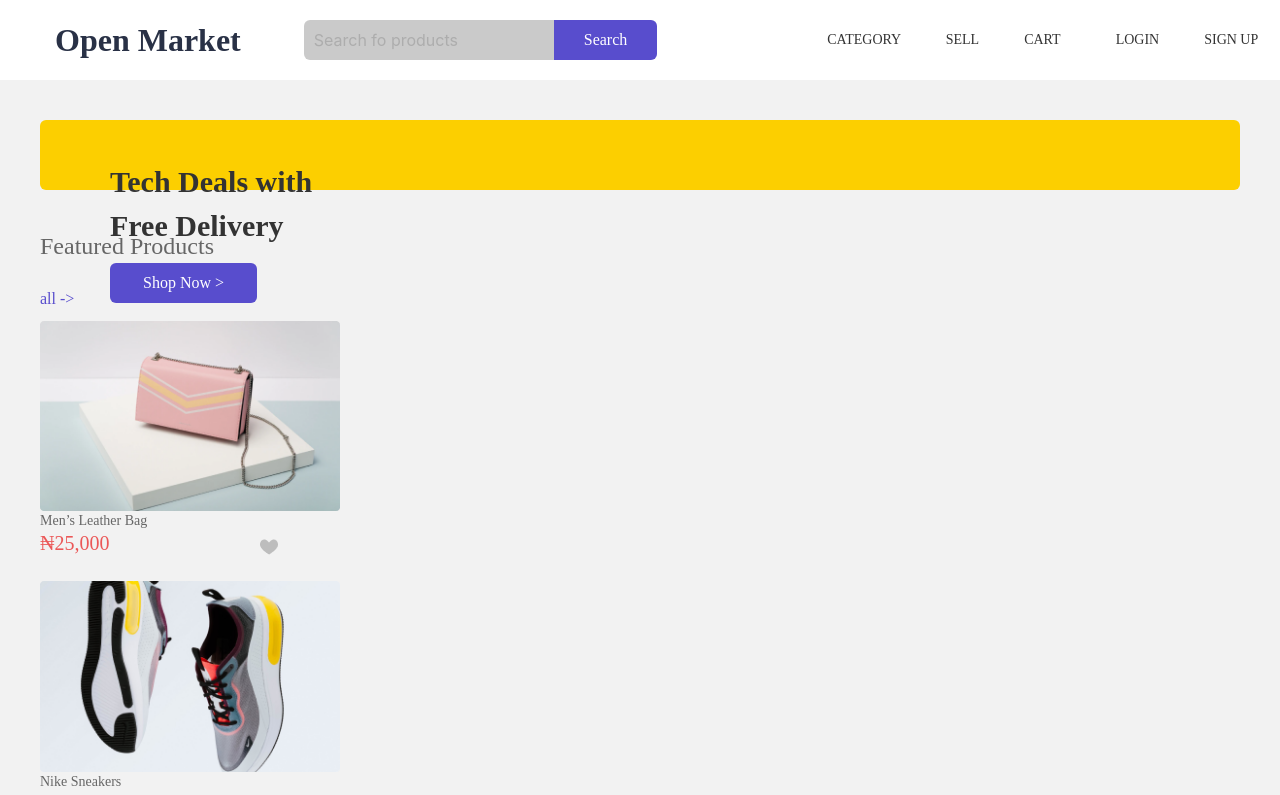
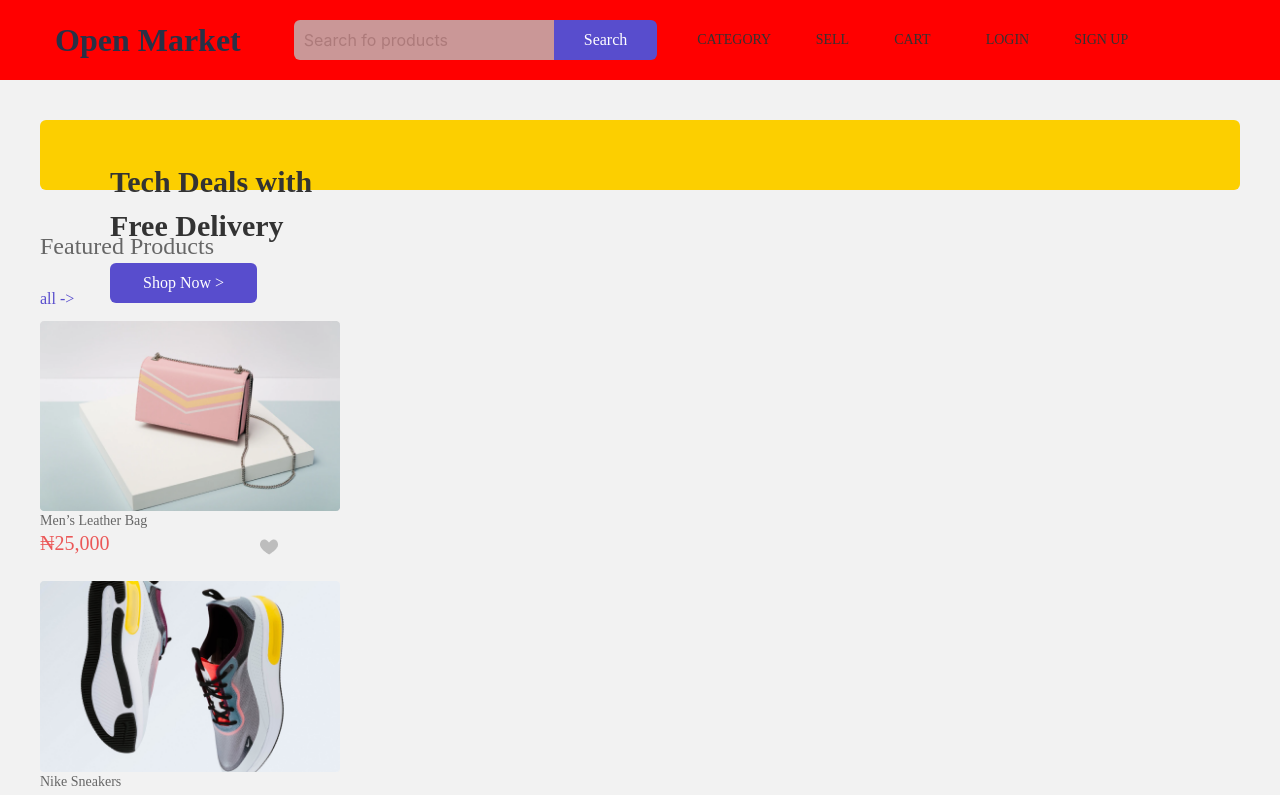
Before and after one commit to tusimegod123/open-market, an Angular app: page /home in a window 1280 px wide. Shown: the top 795 px of the page. Built offline with nearby package versions, Linux system fonts and the light colour scheme.

Commit message:
Modify footer component

```diff
--- a/src/app/Components/home-topnav/home-topnav.component.css
+++ b/src/app/Components/home-topnav/home-topnav.component.css
@@ -57,12 +57,12 @@ color: #333333;
 
 }
 @media only screen and (max-width:1280px){
-/* #nav{
+#nav{
 background-color: red;
-} */
+}
 #search{
-width: 250px;
-margin-left:-37px;
+width: 260px;
+margin-left:-47px;
 /* top: 28px; */
 background: #BDBDBD;
 border-bottom-left-radius: 6px;
@@ -70,7 +70,7 @@ border-top-left-radius: 6px;
 opacity: 80%;
 }
 #side-navi{
-margin-left: -120px;
+margin-left: -130px;
 }
 #words{
 font-family: Avenir;
--- a/src/app/Components/home-topnav/home-topnav.component.html
+++ b/src/app/Components/home-topnav/home-topnav.component.html
@@ -10,8 +10,8 @@
                 <button class="uk-button uk-button-default" id="search-button">Search</button>
             </form>
         </div>
-        <div class="uk-navbar-right uk-margin-xlarge-left " id="side-navi">
-            <ul class="uk-navbar-nav uk-visible@m" >
+        <div class="uk-navbar-right uk-margin-xlarge-left ">
+            <ul class="uk-navbar-nav uk-visible@m"  id="side-navi" >
                 <li>
                     <a href="#" id="words">
 
--- a/src/app/app-routing.module.ts
+++ b/src/app/app-routing.module.ts
@@ -20,6 +20,7 @@ const routes: Routes = [
   {path: 'login', component:LoginComponent},
   {path: 'signup', component:SignupComponent},
   {path: 'home', component:HomeComponent},
+
 ];
 
 @NgModule({
```
